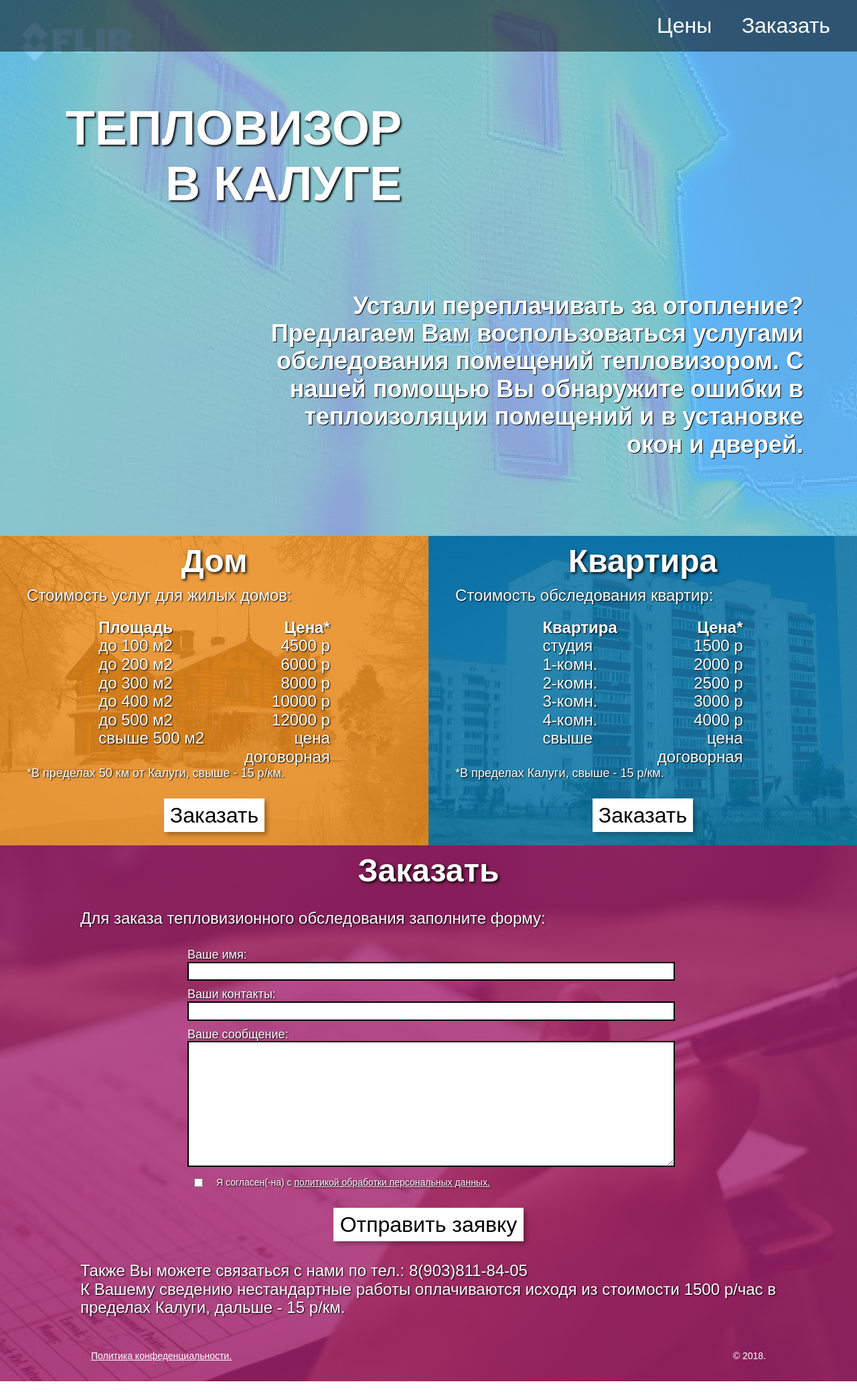
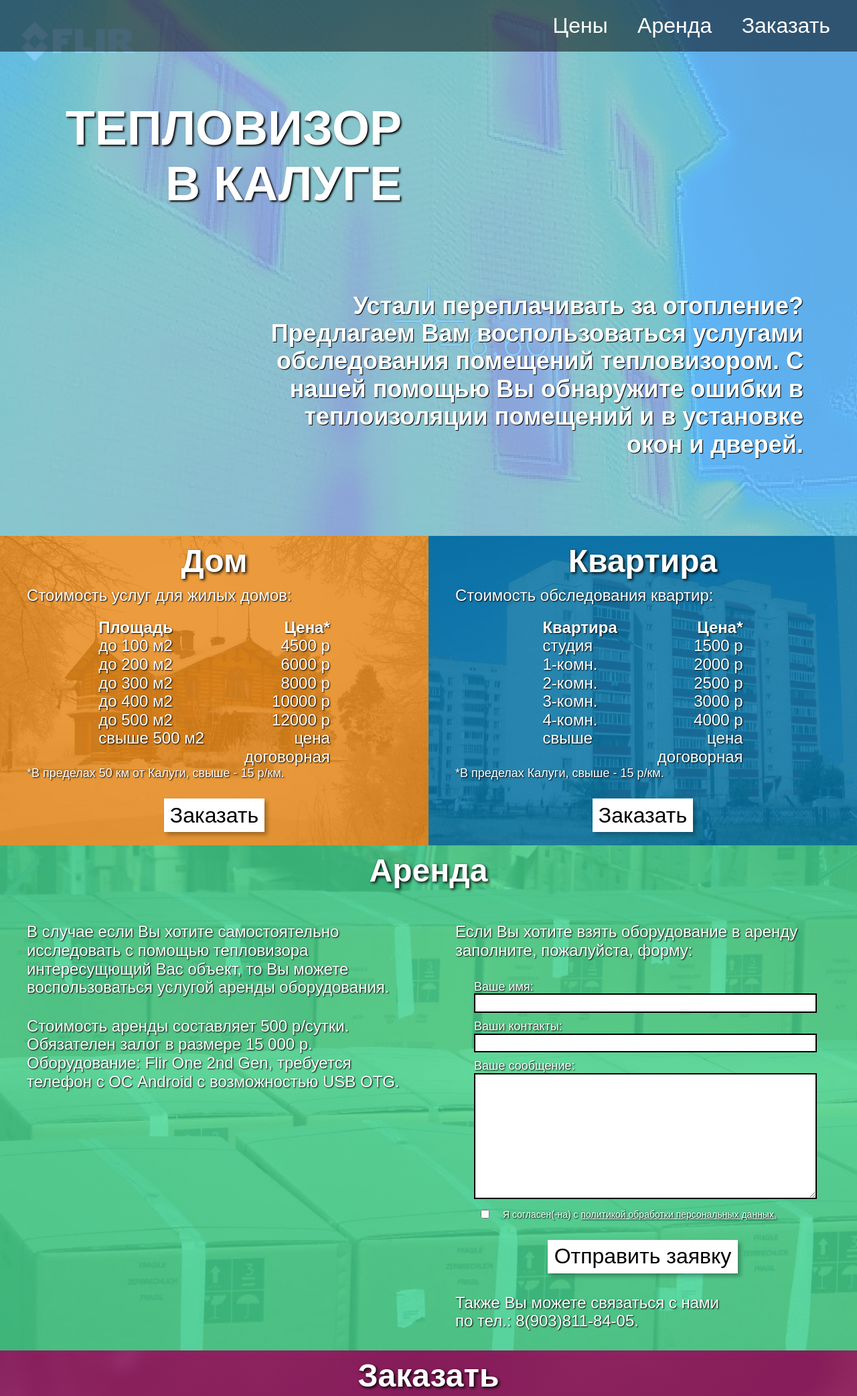
Before and after one commit to engineering-kaluga/teplovizor-site-v1, a plain HTML site: page index.html in a window 1280 px wide. Shown: the top 2084 px of the page at 67% size. Before the commit the page ends 2062 px from the top, so only its background shows below. Drawn offline with Linux system fonts and the light colour scheme.

Commit message:
Rent is returned

```diff
--- a/static/css/main.css
+++ b/static/css/main.css
@@ -418,7 +418,7 @@ header {
       .nav ul li a:hover {
         color: black; }
       .nav ul li.rent-li {
-        display: none; }
+        display: inline-block; }
     .nav ul li:last-child {
       padding-right: 40px; }
 
@@ -458,7 +458,7 @@ header {
 
 .rent {
   height: auto;
-  display: none;
+  display: block;
   position: relative;
   background-color: #45db93;
   background-image: linear-gradient(to bottom, rgba(69, 219, 147, 0.8) 0%, rgba(69, 219, 147, 0.8) 100%), url("/static/img/boxes.jpeg");
```
